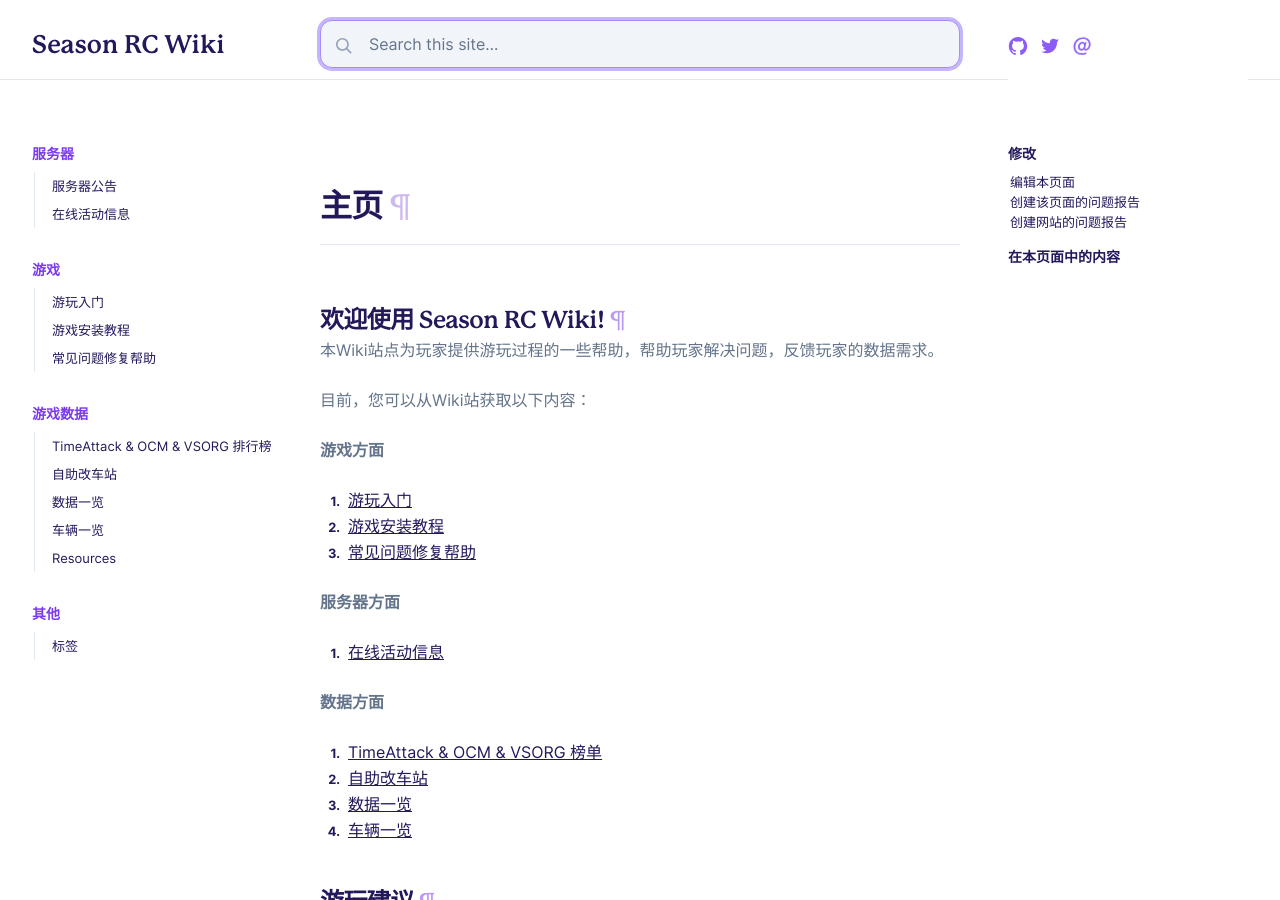
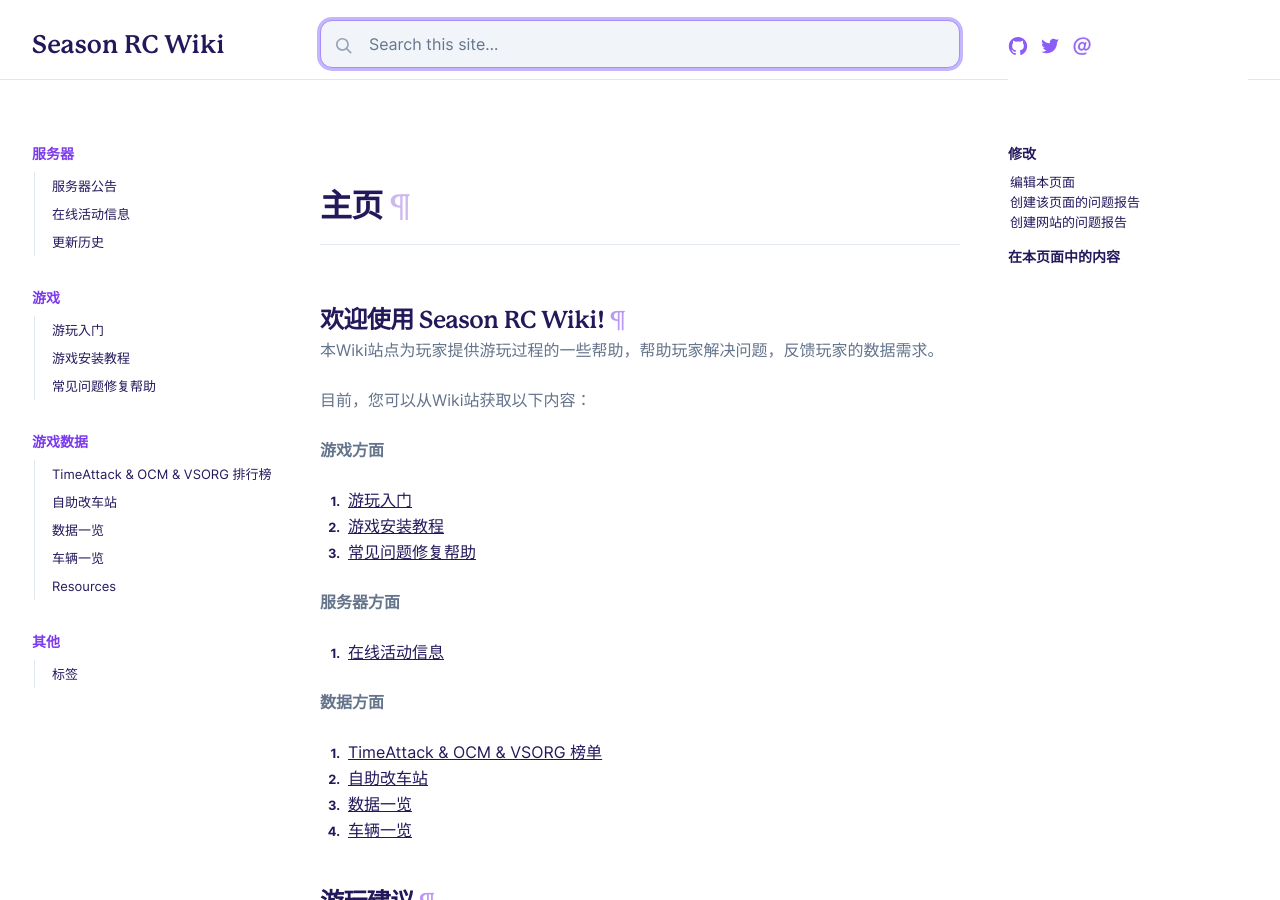
Before and after one commit to banapassport/SRC-Wiki, a Jekyll site: the page built from pages/index.md, in a window 1280 px wide and 900 px high. Built offline with Jekyll 4.4.1, drawn with Linux system fonts in a browser that asks for light colours.

Commit message:
Update toc.yml

```diff
--- a/_data/toc.yml
+++ b/_data/toc.yml
@@ -5,6 +5,8 @@
       url: "docs/server/服务器公告"
     - title: "在线活动信息"
       url: "docs/server/在线活动信息"
+    - title: "更新历史"
+      url: "docs/server/更新历史"
 
 - title: "游戏"
   url: "docs/started"
```
